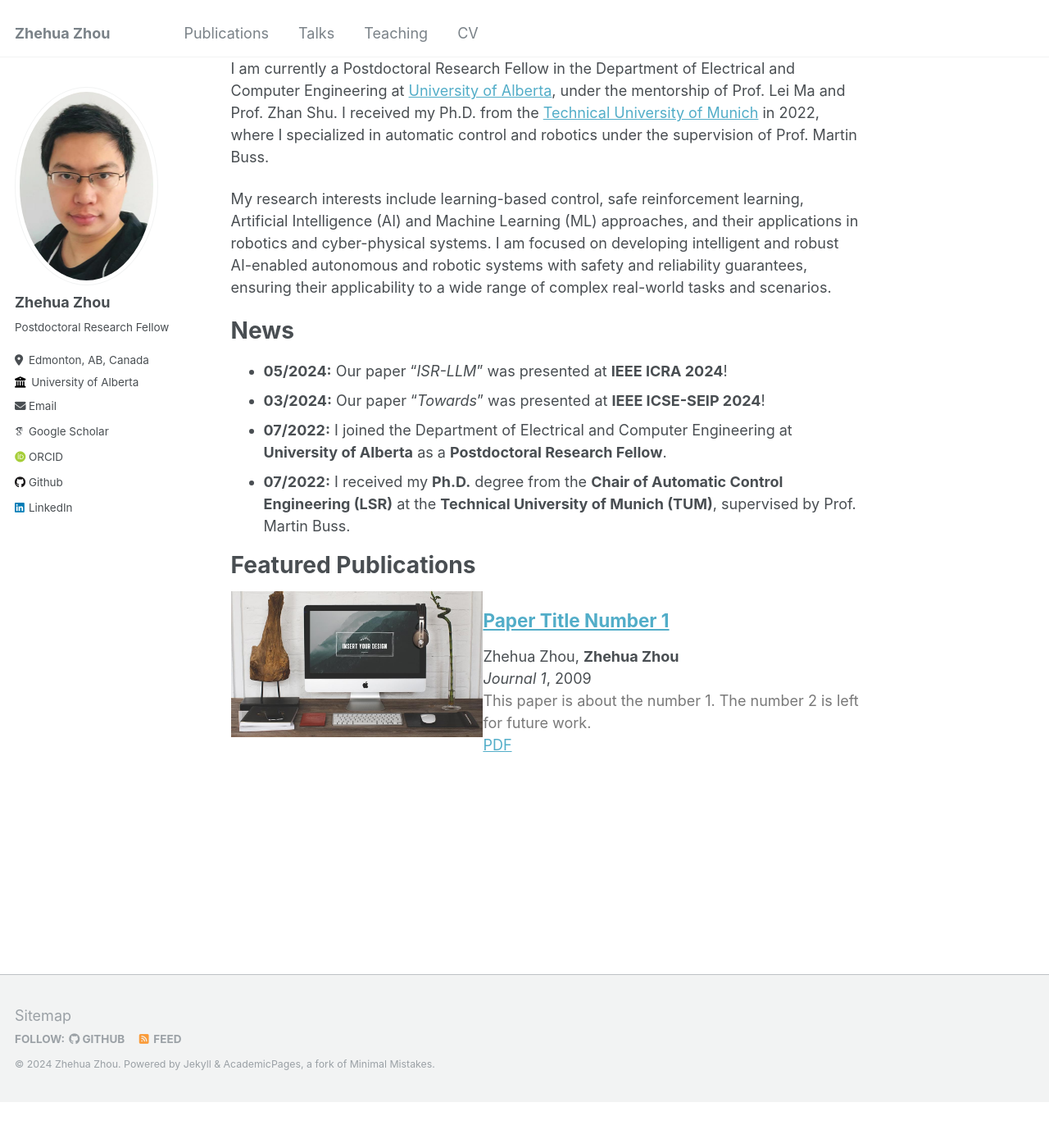
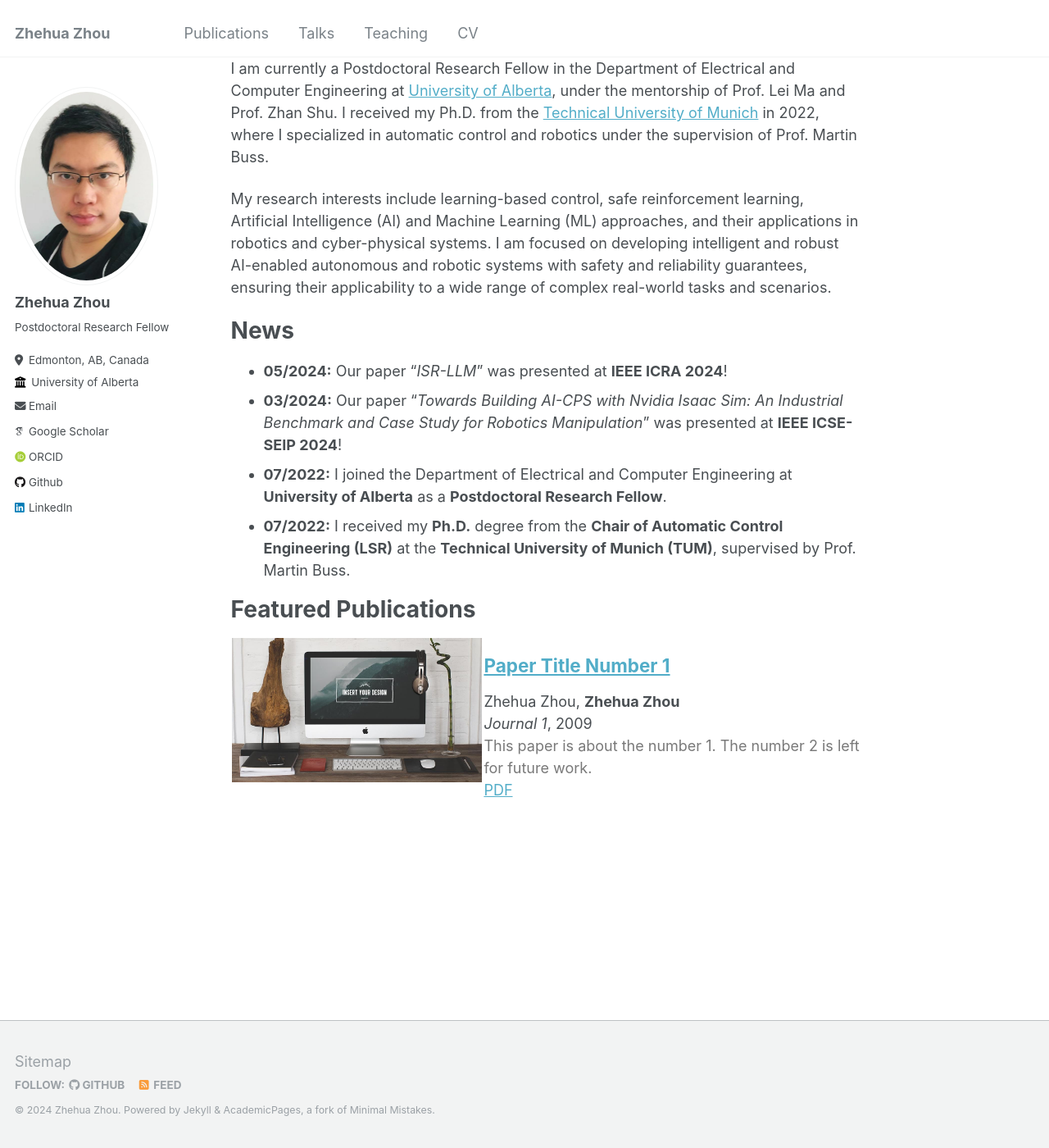
Before and after one commit to zhehuazhou/zhehuazhou.github.io, a Jekyll site: the page built from _pages/about.md, in a window 1280 px wide and 1400 px high, scrolled down 78 px. Shown: the whole window at 82% size. Built offline with Jekyll 4.4.1, drawn with Linux system fonts in a browser that asks for light colours; some web fonts are replaced; before the commit the page ends 1422 px from its top, so only the background shows below that.

Commit message:
initial update

```diff
--- a/_includes/archive-single_double.html
+++ b/_includes/archive-single_double.html
@@ -48,14 +48,14 @@
 }
 .col-left {
   display: table-cell;
-  padding: 0px;
+  padding: 1px;
   width: 40%;
   vertical-align:top;
   margin-top:0px;
 }
 .col-right {
   display: table-cell;
-  padding: 0px;
+  padding: 1px;
   width: 60%;
   vertical-align:top;
   margin-top:0px;
@@ -79,7 +79,7 @@
     <div class="col-container">
     <div class="col-left">
       {% if post.teaser %}
-        <img src= "{{ post.teaser }}" >
+        <img src= "{{ post.teaser }}" style="margin: 2px 0px 0px 0px;">
       {% endif %}
     </div>
 
--- a/_pages/about.md
+++ b/_pages/about.md
@@ -14,7 +14,7 @@ My research interests include learning-based control, safe reinforcement learnin
 News
 ======
 * <b>05/2024:</b> Our paper "<i>ISR-LLM</i>" was presented at <b>IEEE ICRA 2024</b>!
-* <b>03/2024:</b> Our paper "<i>Towards</i>" was presented at <b>IEEE ICSE-SEIP 2024</b>!
+* <b>03/2024:</b> Our paper "<i>Towards Building AI-CPS with Nvidia Isaac Sim: An Industrial Benchmark and Case Study for Robotics Manipulation</i>" was presented at <b>IEEE ICSE-SEIP 2024</b>!
 * <b>07/2022:</b> I joined the Department of Electrical and Computer Engineering at <b>University of Alberta</b> as a <b>Postdoctoral Research Fellow</b>.
 * <b>07/2022:</b> I received my <b>Ph.D.</b> degree from the <b>Chair of Automatic Control Engineering (LSR)</b> at the <b>Technical University of Munich (TUM)</b>, supervised by Prof. Martin Buss.
 
```
